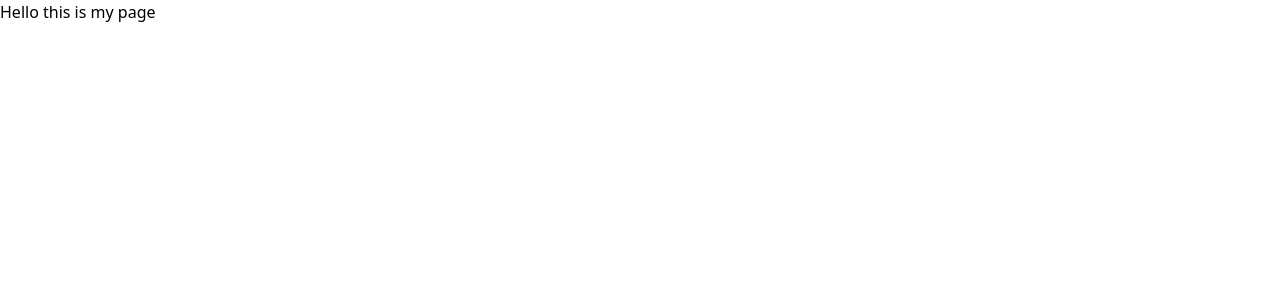
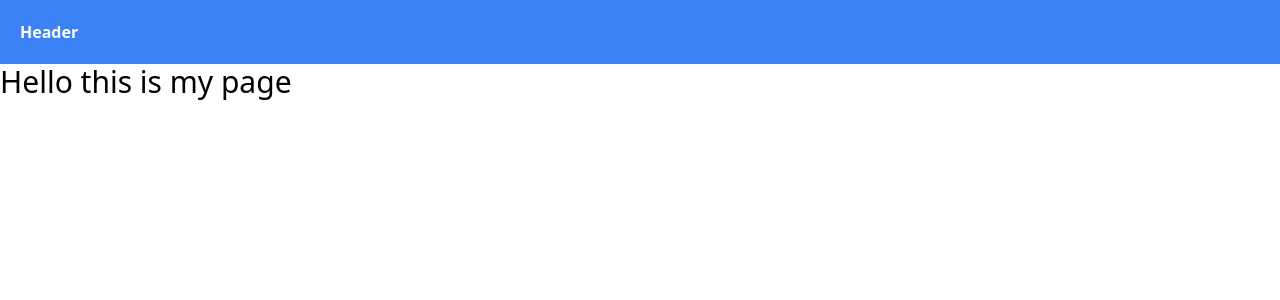
Before and after one commit to MailingDelgadoMedina/nextjs-upgrade-12-to-13, a Next.js app: page / in a window 1280 px wide. Shown: the top 300 px of the page. Built offline with nearby package versions, Linux system fonts and the light colour scheme.

Commit message:
Added a line to the read me

```diff
--- /dev/null
+++ b/app/Header.tsx
@@ -0,0 +1,10 @@
+import React from 'react'
+
+function Header() {
+    return (
+        <header className='p-5 bg-blue-500'>
+            <p className='text-white font-bold'>Header</p></header>
+    )
+}
+
+export default Header
--- a/app/layout.tsx
+++ b/app/layout.tsx
@@ -1,4 +1,5 @@
 import '../styles/globals.css'
+import Header from './Header'
 export default function RootLayout({
   children,
 }: {
@@ -7,7 +8,9 @@ export default function RootLayout({
   return (
     <html>
       <head></head>
-      <body>{children}</body>
+      <body>
+        <Header />
+        {children}</body>
     </html>
   )
 }
--- a/app/page.tsx
+++ b/app/page.tsx
@@ -2,7 +2,7 @@ import React from 'react'
 
 function page() {
     return (
-        <div>Hello this is my page</div>
+        <div className='text-3xl '>Hello this is my page</div>
     )
 }
 
```
Also changed, not shown: 1 other file (tests, documents, lock files or other folders).
